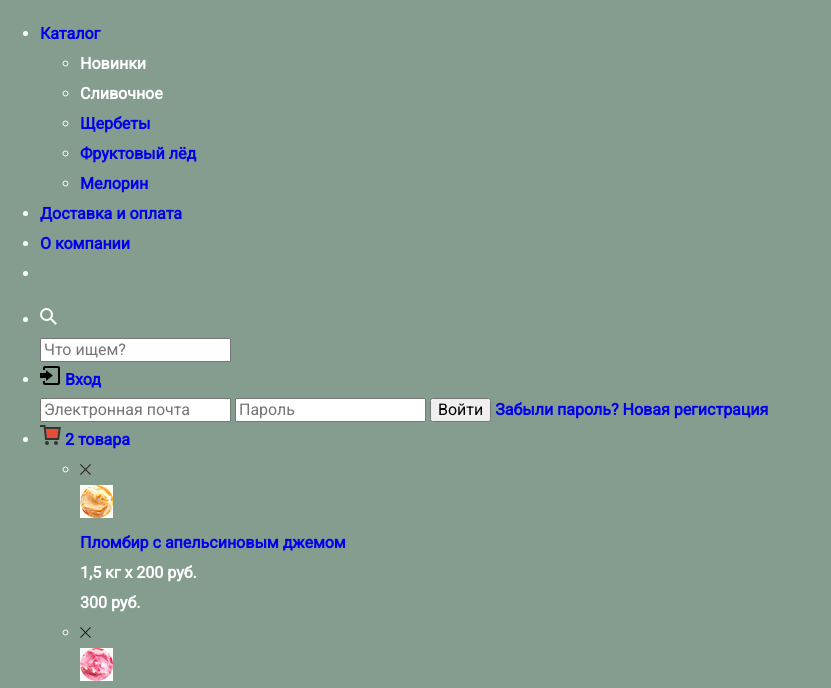
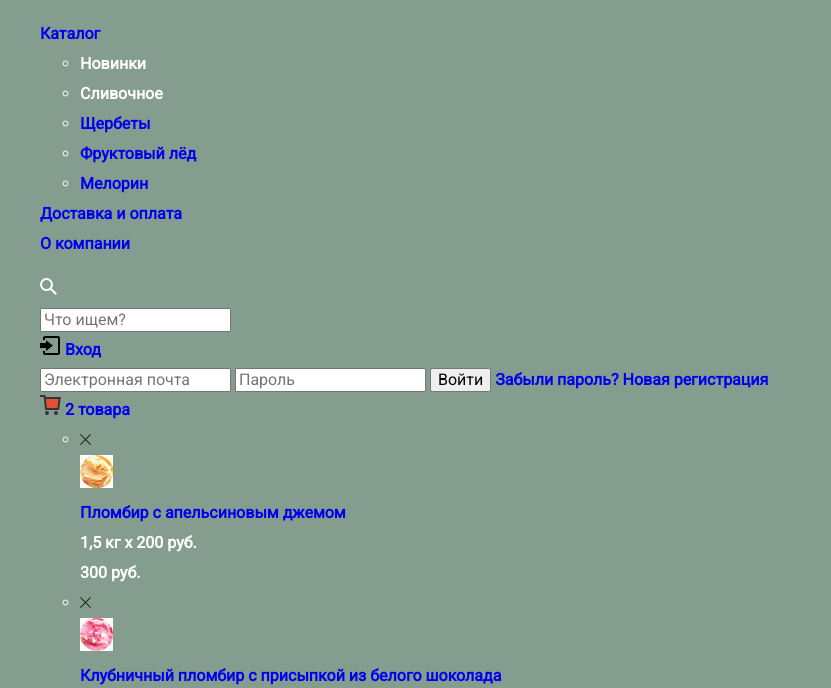
Before and after one commit to tamoona/120928-gllacy-25, a plain HTML site: page catalog.html in a window 1280 px wide. Shown: the part 71-759 px from the top of the page, without its empty margins (0-831 px from the left). Drawn offline with Linux system fonts and the light colour scheme.

Commit message:
Update unordered list

```diff
--- a/css/style.css
+++ b/css/style.css
@@ -35,3 +35,8 @@ a {
 
   color: #ffffff;
 }
+
+.site-navigation,
+.user-navigation {
+  list-style: none;
+}
```
